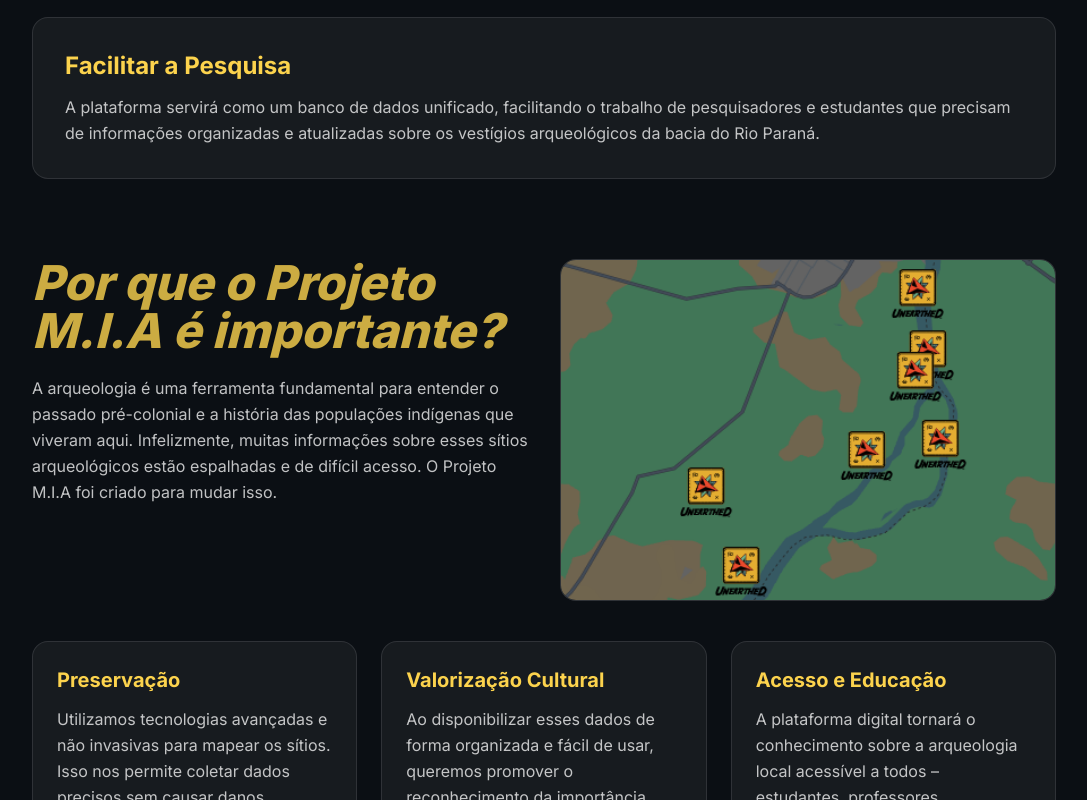
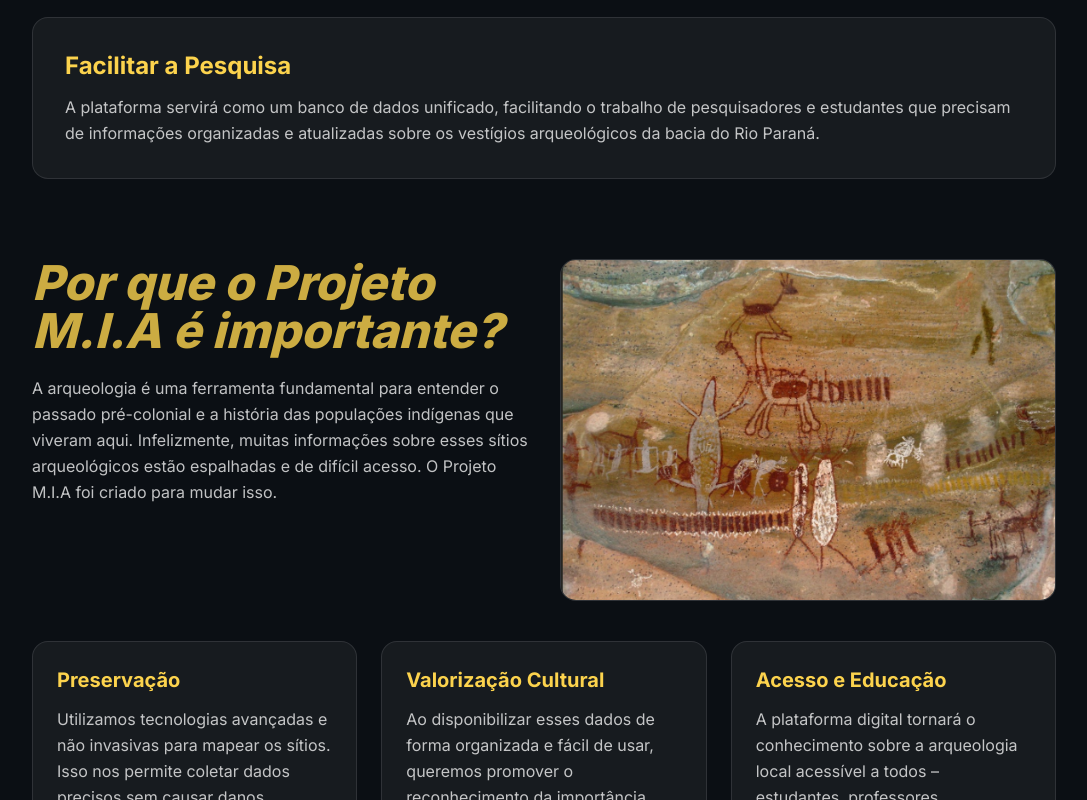
Before and after one commit to LoianSous/projeto-mia, a Next.js app: page / in a window 1280 px wide. Shown: the part 1670-2470 px from the top of the page, without its empty margins (96-1183 px from the left). Built offline with nearby package versions, Linux system fonts and the light colour scheme; no server answers.

Commit message:
Arrumando as imagens

```diff
--- a/app/page.tsx
+++ b/app/page.tsx
@@ -4,6 +4,7 @@ import { Map, BookOpen } from "lucide-react";
 import MapSection from "@/components/MapSection";
 
 export default function Home() {
+  const basePath = process.env.NEXT_PUBLIC_BASE_PATH || "";
   return (
     <div className="bg-[#0b0f14] text-white">
       {/* HERO */}
@@ -62,7 +63,7 @@ export default function Home() {
               <div className="rounded-2xl border border-white/10 bg-white/5 overflow-hidden">
                 <div className="relative aspect-[16/9]">
                   <Image
-                    src="/assets/p1.png"
+                    src={`${basePath}/assets/p1.png`}
                     alt="Mapa ilustrativo do projeto"
                     fill
                     className="object-cover"
@@ -96,7 +97,7 @@ export default function Home() {
             <div className="rounded-2xl border border-white/10 bg-white/5 overflow-hidden">
               <div className="relative aspect-[16/10]">
                 <Image
-                  src="/assets/p2.png"
+                  src={`${basePath}/assets/p2.png`}
                   alt="Explorar sítios arqueológicos"
                   fill
                   className="object-cover"
@@ -116,7 +117,7 @@ export default function Home() {
             <div className="rounded-2xl border border-white/10 bg-white/5 overflow-hidden">
               <div className="relative aspect-[16/10]">
                 <Image
-                  src="/assets/p3.png"
+                  src={`${basePath}/assets/p3.png`}
                   alt="Acessar informações detalhadas"
                   fill
                   className="object-cover"
@@ -165,7 +166,7 @@ export default function Home() {
             <div className="rounded-2xl border border-white/10 bg-white/5 overflow-hidden">
               <div className="relative aspect-[16/11]">
                 <Image
-                  src="/assets/p1.png"
+                  src={`${basePath}/assets/p4.png`}
                   alt="Registro cultural"
                   fill
                   className="object-cover"
--- a/app/sobre/page.tsx
+++ b/app/sobre/page.tsx
@@ -3,6 +3,7 @@
 import Image from 'next/image';
 
 export default function SobrePage() {
+  const basePath = process.env.NEXT_PUBLIC_BASE_PATH || "";
   return (
     <div className="bg-[#0b0f14] text-white">
       {/* HERO com fundo fixo */}
@@ -51,7 +52,7 @@ export default function SobrePage() {
             <div className="rounded-2xl border border-white/10 bg-white/5 overflow-hidden">
               <div className="relative aspect-[16/10]">
                 <Image
-                  src="/assets/p7.jpg"
+                  src={`${basePath}/assets/p7.jpg`}
                   alt="Trabalho arqueológico em campo"
                   fill
                   className="object-cover"
@@ -94,7 +95,7 @@ export default function SobrePage() {
             <div className="rounded-2xl border border-white/10 bg-white/5 overflow-hidden">
               <div className="relative aspect-[16/10]">
                 <Image
-                  src="/assets/p8.jpg"
+                  src={`${basePath}/assets/p8.jpg`}
                   alt="Acervo e vestígios arqueológicos"
                   fill
                   className="object-cover"
@@ -109,7 +110,7 @@ export default function SobrePage() {
             <div className="rounded-2xl border border-white/10 bg-white/5 overflow-hidden">
               <div className="relative aspect-[4/3]">
                 <Image
-                  src="/assets/p9.png"
+                  src={`${basePath}/assets/p9.png`}
                   alt="Mapa do Centro-Oeste"
                   fill
                   className="object-contain bg-white"
@@ -134,7 +135,7 @@ export default function SobrePage() {
             <div className="rounded-2xl border border-white/10 bg-white/5 overflow-hidden">
               <div className="relative aspect-[4/3]">
                 <Image
-                  src="/assets/p10.jpg"
+                  src={`${basePath}/assets/p10.jpg`}
                   alt="Mapa do Mato Grosso do Sul"
                   fill
                   className="object-contain bg-white"
@@ -159,7 +160,7 @@ export default function SobrePage() {
               <div className="relative aspect-[16/10]">
                 {/* pode ser um print do seu mapa depois; por enquanto reutiliza p7/p8/p9 se quiser */}
                 <Image
-                  src="/assets/p11.png"
+                  src={`${basePath}/assets/p7.png`}
                   alt="Região do projeto no mapa"
                   fill
                   className="object-cover"
--- a/next.config.js
+++ b/next.config.js
@@ -6,6 +6,9 @@ const nextConfig = {
   },
   basePath: "/projeto-mia",
   assetPrefix: "/projeto-mia/",
+  env: {
+    NEXT_PUBLIC_BASE_PATH: "/projeto-mia",
+  },
 };
 
 module.exports = nextConfig;
```
